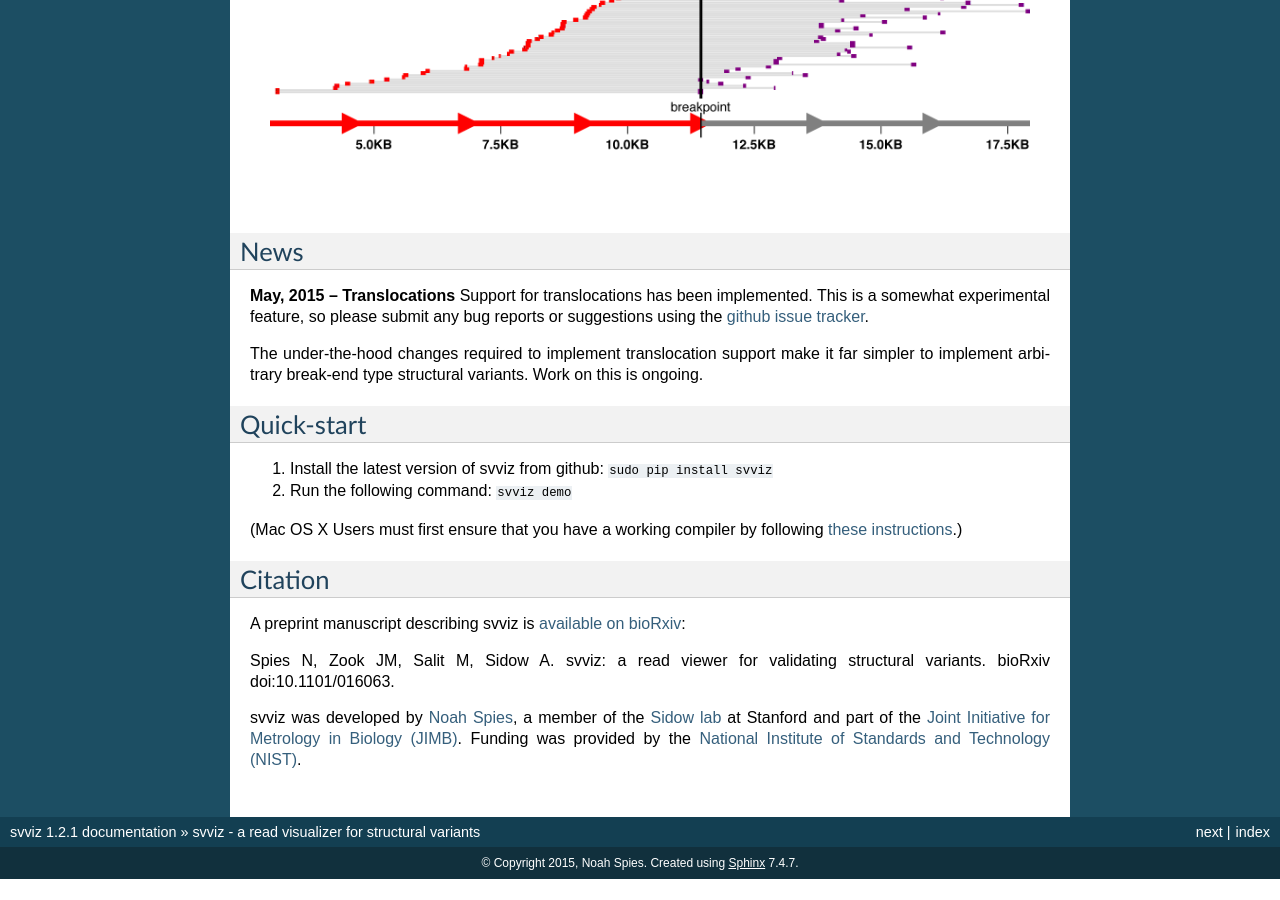
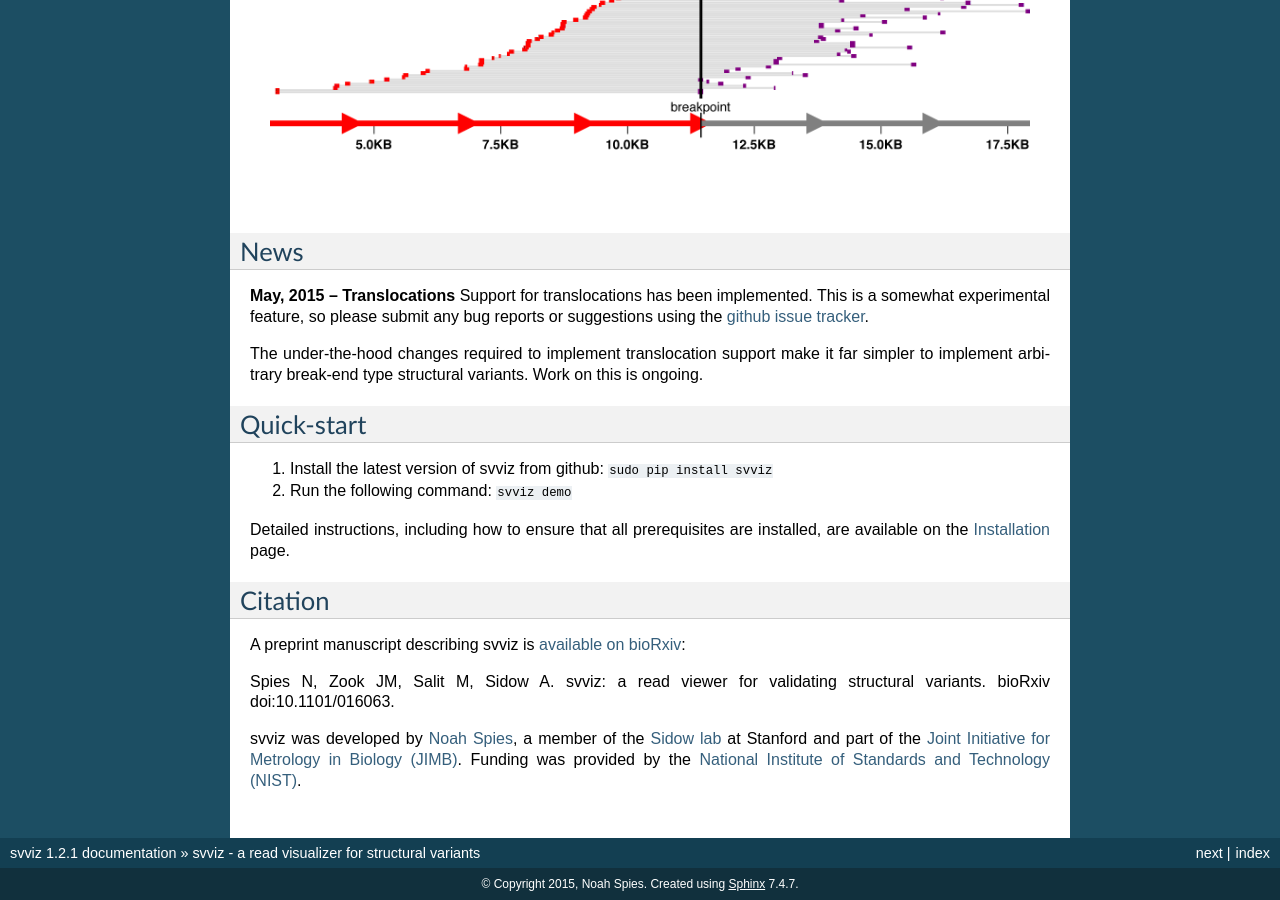
Before and after one commit to svviz/svviz, a Sphinx documentation site: the page built from docs/index.rst, in a window 1280 px wide and 900 px high, scrolled down 674 px. Built offline with Sphinx 7.4.7, drawn with Linux system fonts in a browser that asks for light colours; before the commit the page ends 1553 px from its top, so only the background shows below that.

Commit message:
minor doc fixes

```diff
--- a/docs/features.rst
+++ b/docs/features.rst
@@ -19,4 +19,4 @@ Features
     * shows mismatched bases indicative of sequence polymorphisms (eg SNPs) or mapping errors
     * can visualize BED or GTF format annotations, for example the locations of genes or repeats
 * options to export to PDF or PNG
-* batch mode to calculate summary statistics for many events from a VCF file
+* batch mode to calculate summary statistics and create visualizations for many events from a VCF file
--- a/docs/index.rst
+++ b/docs/index.rst
@@ -44,8 +44,7 @@ Quick-start
 1. Install the latest version of svviz from github: ``sudo pip install svviz``
 2. Run the following command: ``svviz demo``
 
-(Mac OS X Users must first ensure that you have a working compiler by following `these instructions <http://railsapps.github.io/xcode-command-line-tools.html>`_.)
-
+Detailed instructions, including how to ensure that all prerequisites are installed, are available on the :ref:`installation` page.
 
 Citation
 --------
--- a/docs/install.rst
+++ b/docs/install.rst
@@ -1,3 +1,5 @@
+.. _installation:
+
 Installation
 ============
 
```
